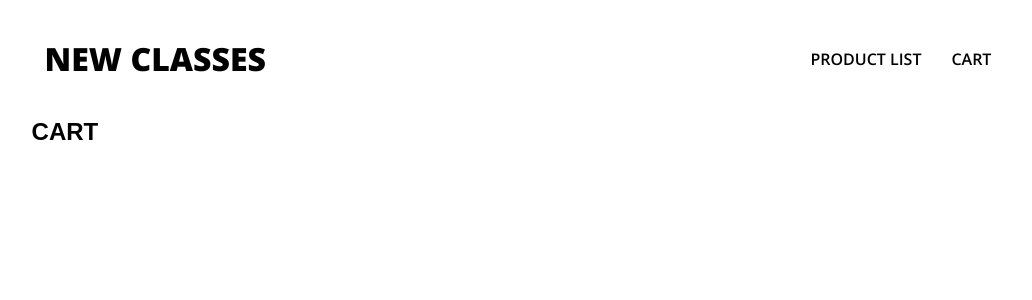
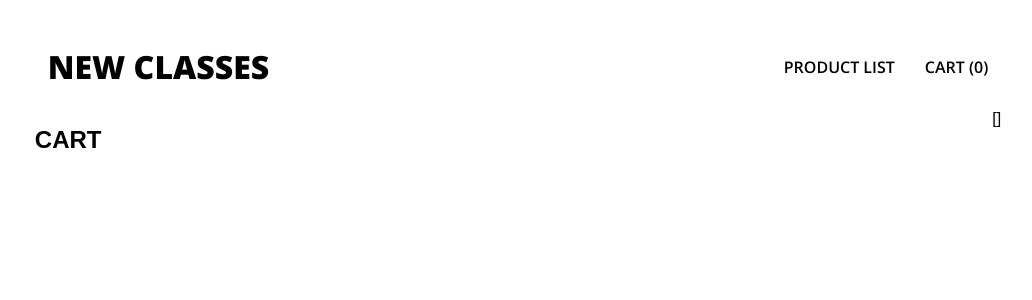
Before and after one commit to charmjeh/cart-system, a React (Create React App) app: page /cart in a window 1280 px wide. Shown: the top 300 px of the page, without its empty margins (122-1154 px from the left). Built offline with nearby package versions, Linux system fonts and the light colour scheme.

Commit message:
feat: useContext를 이용한 장바구니 아이템 추가

```diff
--- a/src/App.js
+++ b/src/App.js
@@ -15,7 +15,7 @@ const GlobalStyle = createGlobalStyle`
 `;
 
 const Container = styled.div`
-  padding:  1em 9.6rem;
+  padding:  1em 9.3rem;
 
   @media (max-width: 600px) {
     & {
@@ -26,14 +26,14 @@ const Container = styled.div`
 `;
 
 const App = () => {
-  const [cart, setCart] = useState([])
-  const value = useMemo(() => ({ cart, setCart }), [cart, setCart])
+  const [cartList, setCartList] = useState([])
+  const value = useMemo(() => ({ cartList, setCartList }), [cartList, setCartList])
 
   return (
     <Container>
       <GlobalStyle />
-      <Header />
       <CartContext.Provider value={value}>
+        <Header />
         <Route path="/" exact={true} component={Products} />
         <Route path="/cart" component={Cart} />
       </CartContext.Provider>
--- a/src/CartContext.js
+++ b/src/CartContext.js
@@ -1,3 +1,3 @@
 import { createContext } from 'react';
 
-export const CartContext = createContext();
+export const CartContext = createContext(null);
--- a/src/components/Header.js
+++ b/src/components/Header.js
@@ -1,6 +1,7 @@
-import React from "react";
+import React, { useContext } from "react";
 import { Link } from 'react-router-dom';
 import styled from 'styled-components';
+import { CartContext } from "../CartContext";
 
   const HeaderBlock = styled.header`
     @import url('https://fonts.googleapis.com/css2?family=Open+Sans:wght@400;600;800&display=swap');
@@ -36,7 +37,9 @@ import styled from 'styled-components';
 `;
 
 function Header() {
-  return (
+    const { cartList } = useContext(CartContext)
+
+    return (
     <HeaderBlock>
         <h1>NEW CLASSES</h1>
         <ul>
@@ -44,7 +47,10 @@ function Header() {
                 <Link to="/">PRODUCT LIST</Link>
             </li>
             <li>
-                <Link to="/cart">CART</Link>
+                <Link to="/cart">
+                    CART
+                    ({cartList.reduce((prev, before) => prev + before.quantity, 0)})
+                </Link>
             </li>
         </ul>
     </HeaderBlock>
--- a/src/components/Pagination.js
+++ b/src/components/Pagination.js
@@ -33,8 +33,8 @@ const Pagination = ({ postsPerPage, totalPosts, paginate }) => {
     <Navigation>
         <ul className="pagination">
             {pageNumbers.map(number => (
-                <a onClick={() => paginate(number)} className="page-link">
-                    <li key={number} className="page-item">
+                <a key={number} onClick={() => paginate(number)} className="page-link">
+                    <li className="page-item">
                         {number}
                     </li>
                 </a>
--- a/src/components/cartItem.js
+++ b/src/components/cartItem.js
@@ -9,10 +9,10 @@ const Card = styled.div`
   background-color: #efefef;
 `
 
-function cartItem(props) {
+function cartItem({ item }) {
     return (
       <Card>
-        <p>카드 내용입니다.</p>
+        <p>{item}</p>
       </Card>
     );
   }
--- a/src/components/productItem.js
+++ b/src/components/productItem.js
@@ -45,15 +45,26 @@ const AddCart = styled.button`
 `;
 
 function ProductItem({ product }) {
-    const {cart, setCart} = useContext(CartContext);
+    const {cartList, setCartList} = useContext(CartContext);
     const addItemToCart = () => {
-      setCart([...cart, product.id])
+      const cartListClone = [...cartList]
+      const idx = cartListClone.findIndex(cartItem => cartItem.product.id === product.id)
+      if (idx > -1) {
+        cartListClone[idx].quantity += 1
+        setCartList(cartListClone)
+      }
+      else {
+        setCartList(cartListClone.concat({
+          quantity: 1,
+          product
+        }))
+      }
     };
     return (
       <Card>
         <CoverImage src={product.coverImage} alt={product.title}/>
         <ClassName>
-          <h1 class="title clamp">{product.title}</h1>
+          <h1 className="title clamp">{product.title}</h1>
           {/* <button><FontAwesomeIcon icon={faCaretDown}/></button> */}
         </ClassName>
         <div>
--- a/src/index.css
+++ /dev/null
@@ -1,13 +0,0 @@
-body {
-  margin: 0;
-  font-family: -apple-system, BlinkMacSystemFont, 'Segoe UI', 'Roboto', 'Oxygen',
-    'Ubuntu', 'Cantarell', 'Fira Sans', 'Droid Sans', 'Helvetica Neue',
-    sans-serif;
-  -webkit-font-smoothing: antialiased;
-  -moz-osx-font-smoothing: grayscale;
-}
-
-code {
-  font-family: source-code-pro, Menlo, Monaco, Consolas, 'Courier New',
-    monospace;
-}
--- a/src/index.js
+++ b/src/index.js
@@ -1,9 +1,7 @@
 import React from 'react';
 import ReactDOM from 'react-dom';
 import { BrowserRouter } from 'react-router-dom';
-import './index.css';
 import App from './App';
-import reportWebVitals from './reportWebVitals';
 
 ReactDOM.render(
   <React.StrictMode>
@@ -13,5 +11,3 @@ ReactDOM.render(
   </React.StrictMode>,
   document.getElementById('root')
 );
-
-reportWebVitals();
--- a/src/pages/cart.js
+++ b/src/pages/cart.js
@@ -1,7 +1,7 @@
 import React, { useContext } from 'react';
 import styled from 'styled-components';
 import { CartContext } from '../CartContext';
-import cartItem from '../components/cartItem';
+import CartItem from '../components/cartItem';
 
 const Container = styled.div`
   h1 {
@@ -15,13 +15,12 @@ const Container = styled.div`
 `;
 
 const Cart = () => {
-  const { cart, setCart } = useContext(CartContext);
+  const { cartList, setCartList } = useContext(CartContext);
 
   return (
     <Container>
       <h1>CART</h1>
-      {/* <div>{JSON.stringify(cart)}</div> */}
-      <cartItem />
+      {JSON.stringify(cartList)}
     </Container>
   );
 };
--- a/src/reportWebVitals.js
+++ /dev/null
@@ -1,13 +0,0 @@
-const reportWebVitals = onPerfEntry => {
-  if (onPerfEntry && onPerfEntry instanceof Function) {
-    import('web-vitals').then(({ getCLS, getFID, getFCP, getLCP, getTTFB }) => {
-      getCLS(onPerfEntry);
-      getFID(onPerfEntry);
-      getFCP(onPerfEntry);
-      getLCP(onPerfEntry);
-      getTTFB(onPerfEntry);
-    });
-  }
-};
-
-export default reportWebVitals;
```
Also changed, not shown: src/App.css (deleted, +0 -38 lines), src/setupTests.js (deleted, +0 -5 lines), 1 other file (tests, documents, lock files or other folders).
